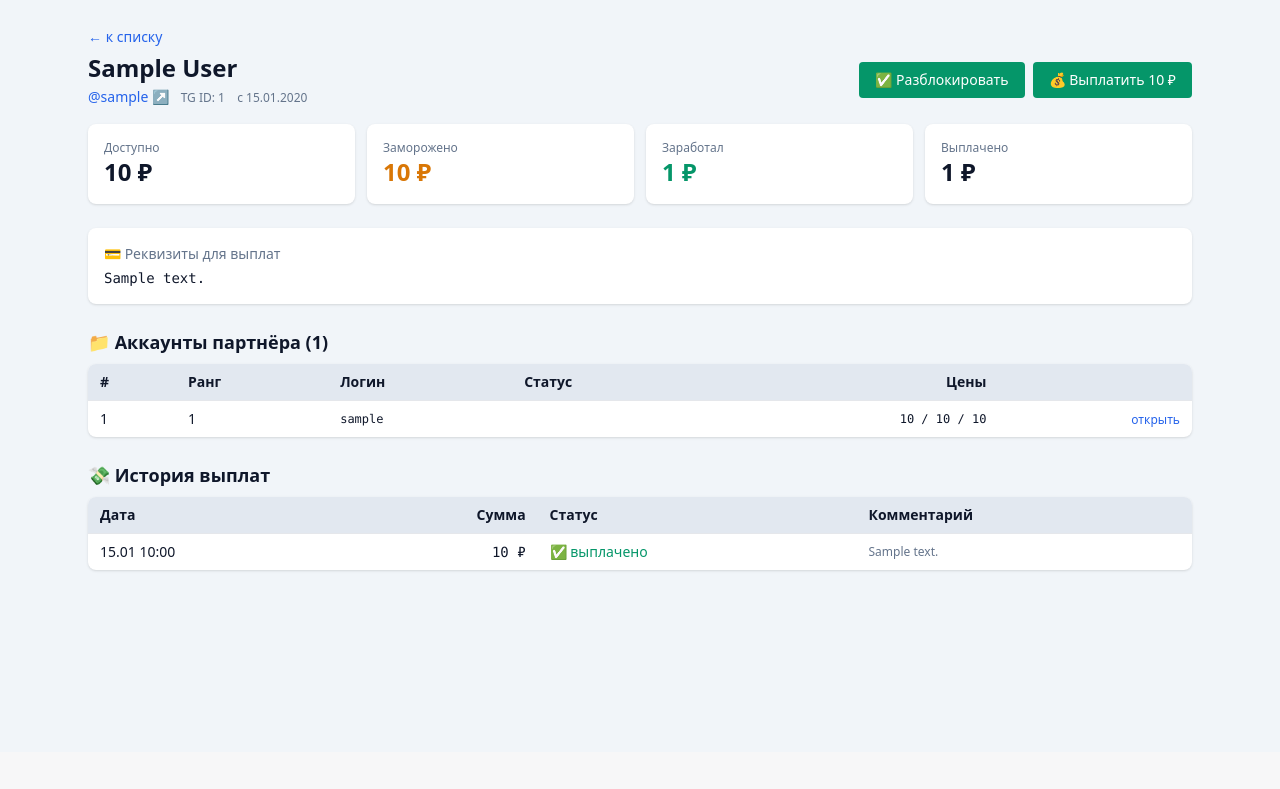
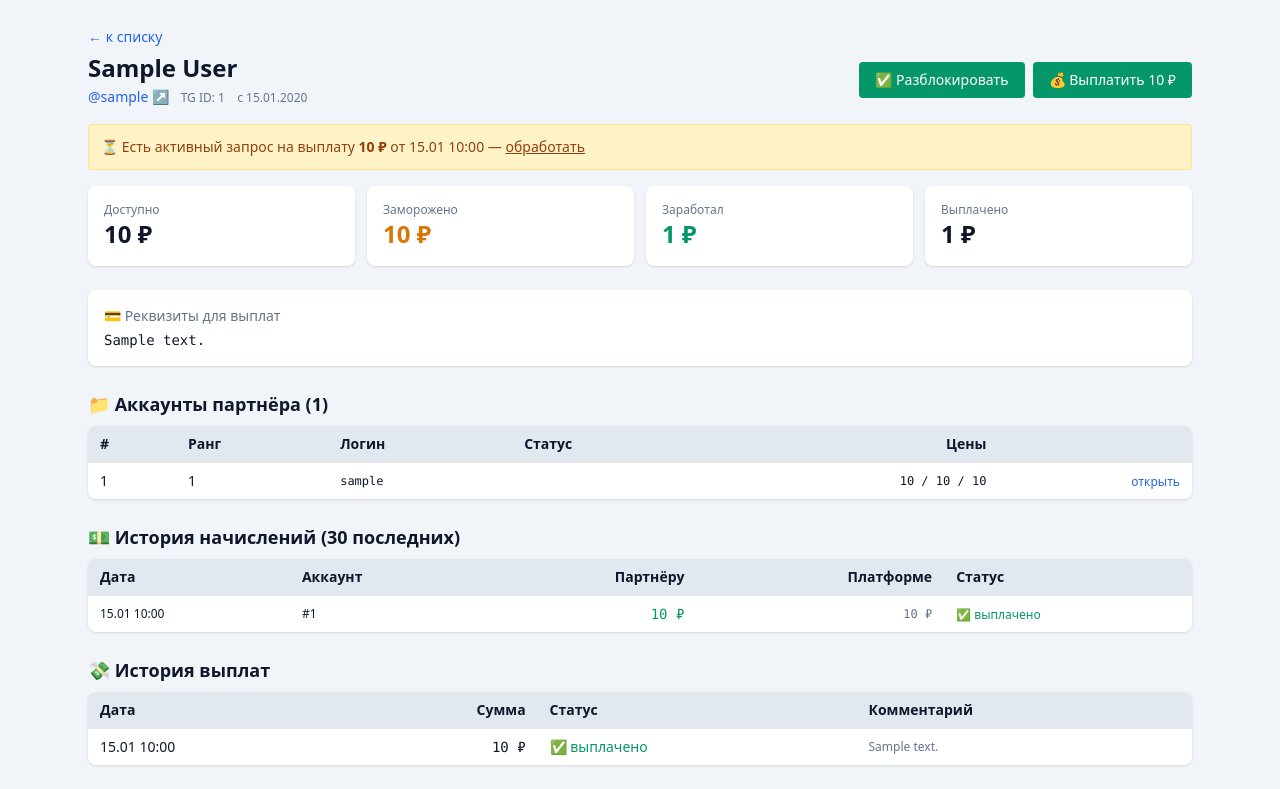
Before and after one commit to ByDendy/Myrshop_bot, a Python web app: template web/templates/partner_detail.html in a window 1280 px wide. Shown: the part 48-837 px from the top of the page. Before the commit the page ends 620 px from the top, so only its background shows below. Run offline with Jinja, Linux system fonts and the light colour scheme; the template is opened without the code that fills it: most values are stand-ins (such as "Sample title", 1, 10 or a date in 2020); some libraries are stand-ins or nearby versions.

Commit message:
Add files via upload

```diff
--- a/web/templates/partner_detail.html
+++ b/web/templates/partner_detail.html
@@ -14,7 +14,7 @@
     <span class="text-xs text-slate-500 ml-2">TG ID: {{ p.telegram_id }}</span>
     <span class="text-xs text-slate-500 ml-2">с {{ p.created_at.strftime('%d.%m.%Y') }}</span>
   </div>
-  <div class="flex gap-2">
+  <div class="flex gap-2 flex-wrap">
     {% if p.status == 'active' %}
       <form method="post" action="/partners/{{ p.id }}/block" onsubmit="return confirm('Заблокировать партнёра?')">
         <button class="bg-rose-600 text-white px-4 py-2 rounded text-sm hover:bg-rose-700">🚫 Заблокировать</button>
@@ -24,15 +24,23 @@
         <button class="bg-emerald-600 text-white px-4 py-2 rounded text-sm hover:bg-emerald-700">✅ Разблокировать</button>
       </form>
     {% endif %}
-    <form method="post" action="/partners/{{ p.id }}/payout" onsubmit="return confirm('Выплатить {{ p.balance }} ₽?')">
-      {% if p.balance and p.balance > 0 %}
+    {% if p.balance and p.balance > 0 %}
+      <form method="post" action="/partners/{{ p.id }}/payout" onsubmit="return confirm('Выплатить {{ p.balance }} ₽?')">
         <button class="bg-emerald-600 text-white px-4 py-2 rounded text-sm hover:bg-emerald-700">
           💰 Выплатить {{ p.balance }} ₽
         </button>
-      {% endif %}
-    </form>
+      </form>
+    {% endif %}
   </div>
 </div>
+
+{% if pending_request %}
+<div class="bg-amber-100 text-amber-800 p-3 rounded mb-4 border border-amber-200 text-sm">
+  ⏳ Есть активный запрос на выплату <b>{{ pending_request.amount }} ₽</b>
+  от {{ pending_request.requested_at.strftime('%d.%m %H:%M') }} —
+  <a href="/partners/payouts" class="underline">обработать</a>
+</div>
+{% endif %}
 
 <div class="grid grid-cols-2 md:grid-cols-4 gap-3 mb-6">
   <div class="bg-white rounded-lg p-4 shadow">
@@ -84,7 +92,7 @@
         {% elif a.status == 'pending_approval' %}<span class="text-amber-600">⏳ на проверке</span>
         {% elif a.status == 'rejected' %}<span class="text-rose-600">❌ отклонён</span>
         {% elif a.status == 'awaiting_review' %}<span class="text-orange-600">🔑 ждёт пароля</span>
-        {% elif a.status == 'awaiting_approval' %}<span class="text-blue-600">🔍 пароль на проверке</span>
+        {% elif a.status == 'awaiting_approval' %}<span class="text-blue-600">🔍 пароль</span>
         {% endif %}
       </td>
       <td class="px-3 py-2 text-right text-xs font-mono">
@@ -96,6 +104,47 @@
     </tr>
   {% else %}
     <tr><td colspan="6" class="px-3 py-4 text-center text-slate-500">Нет аккаунтов</td></tr>
+  {% endfor %}
+  </tbody>
+</table>
+</div>
+
+<h2 class="text-lg font-bold mb-2">💵 История начислений (30 последних)</h2>
+<div class="bg-white rounded-lg shadow overflow-hidden mb-6">
+<table class="w-full text-sm">
+  <thead class="bg-slate-200">
+    <tr>
+      <th class="px-3 py-2 text-left">Дата</th>
+      <th class="px-3 py-2 text-left">Аккаунт</th>
+      <th class="px-3 py-2 text-right">Партнёру</th>
+      <th class="px-3 py-2 text-right">Платформе</th>
+      <th class="px-3 py-2 text-left">Статус</th>
+    </tr>
+  </thead>
+  <tbody>
+  {% for e in earnings %}
+    {% set acc = acc_map.get(e.account_id) %}
+    <tr class="border-t">
+      <td class="px-3 py-2 text-xs">{{ e.created_at.strftime('%d.%m %H:%M') }}</td>
+      <td class="px-3 py-2 text-xs">
+        {% if acc %}
+          <a href="/accounts/{{ acc.id }}" class="text-blue-600 hover:underline">
+            #{{ acc.id }} {{ acc.rank }}
+          </a>
+        {% else %}#{{ e.account_id }}{% endif %}
+      </td>
+      <td class="px-3 py-2 text-right font-mono text-emerald-600">{{ e.amount }} ₽</td>
+      <td class="px-3 py-2 text-right font-mono text-xs text-slate-500">{{ e.platform_amount }} ₽</td>
+      <td class="px-3 py-2">
+        {% if e.status == 'frozen' %}<span class="text-amber-600 text-xs">🧊 заморожено</span>
+        {% elif e.status == 'available' %}<span class="text-blue-600 text-xs">💰 доступно</span>
+        {% elif e.status == 'paid' %}<span class="text-emerald-600 text-xs">✅ выплачено</span>
+        {% elif e.status == 'refunded' %}<span class="text-rose-600 text-xs">↩️ возврат</span>
+        {% endif %}
+      </td>
+    </tr>
+  {% else %}
+    <tr><td colspan="5" class="px-3 py-4 text-center text-slate-500">Начислений пока нет</td></tr>
   {% endfor %}
   </tbody>
 </table>
```
Also changed, not shown: web/templates/partners_dashboard.html (+10 -12 lines).
